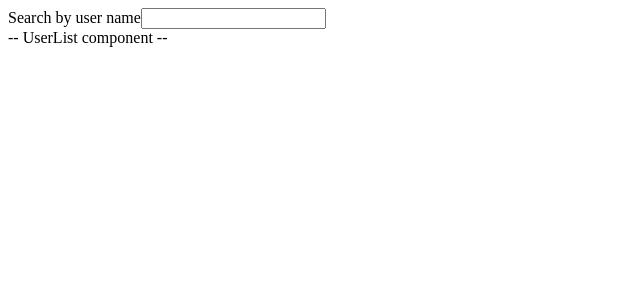
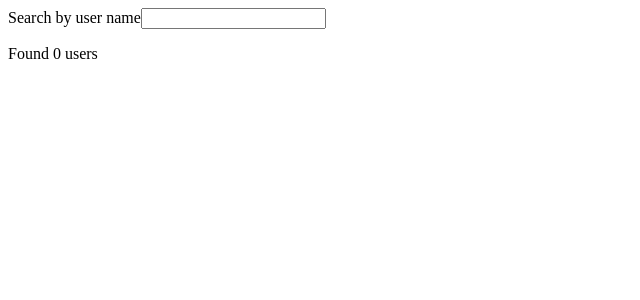
Before and after one commit to jaroslaw-bagnicki/gh-users-searcher, a React app: page / in a window 1280 px wide. Shown: the top 300 px of the page, without its empty margins (0-640 px from the left). Built offline with nearby package versions, Linux system fonts and the light colour scheme.

Commit message:
Add UserList component

```diff
--- /dev/null
+++ b/src/components/User/index.js
@@ -0,0 +1,5 @@
+import React from 'react';
+
+export const User = () => (
+  '-- user component --'
+);
--- a/src/components/UserList/index.js
+++ b/src/components/UserList/index.js
@@ -1,5 +1,27 @@
-import React from 'react';
+import React, { Component } from 'react';
+import PropTypes from 'prop-types';
 
-export const UserList = () => (
-  '-- UserList component --'
-);
+import { User } from '../User';
+
+export class  UserList extends Component {
+  static propTypes = {
+    users: PropTypes.arrayOf(PropTypes.object).isRequired,
+    totalUsers: PropTypes.number.isRequired
+  }
+
+  render() {
+    const { users, totalUsers } = this.props;
+    return (
+      <div>
+        <p>Found {totalUsers} users</p>
+        <ul>
+          {users.map(user => (
+            <li key={user.id}>
+              <User user={user} />
+            </li>
+          ))}
+        </ul>
+      </div>
+    );
+  }
+}
```
